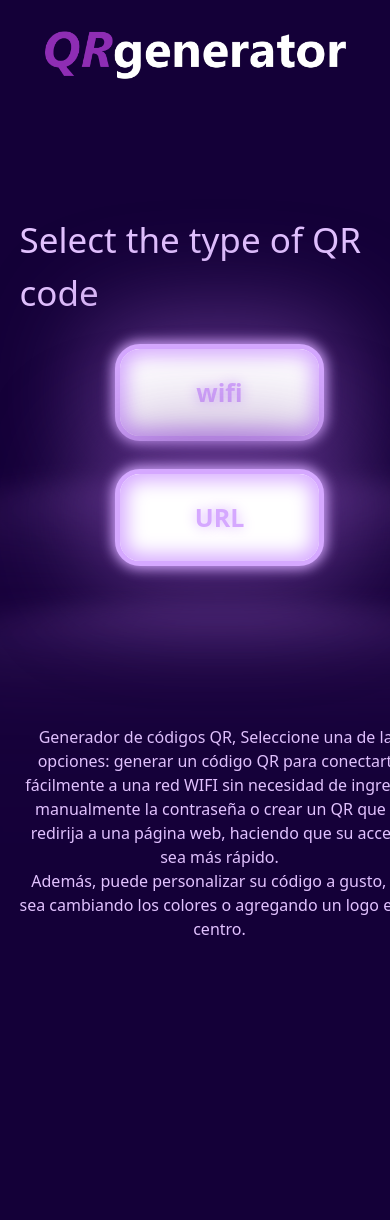
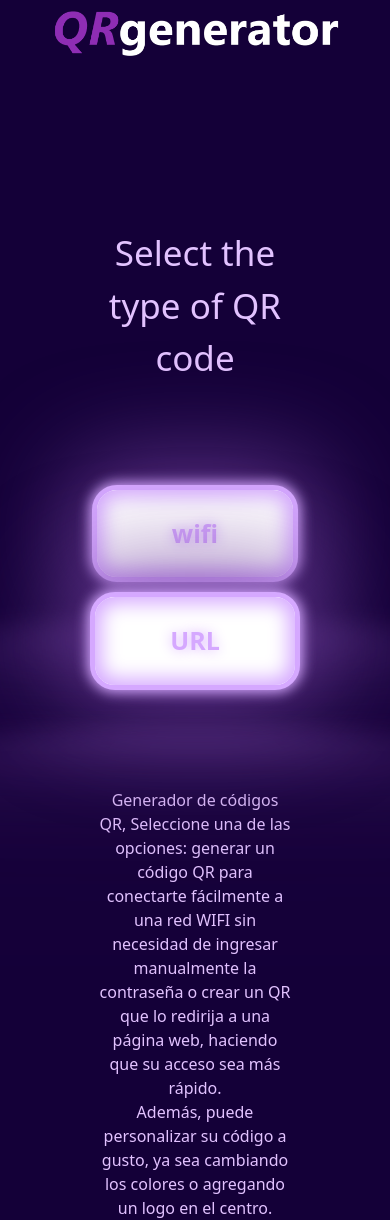
Before and after one commit to BraianL02/QRCodeWeb, a Flask app: page / in a window 390 px wide; the page is wider, and only the part inside the window is pictured. Before the commit the page ends 935 px from the top of that part, so only its background shows below. Run offline with Flask 3, Linux system fonts and the light colour scheme.

Commit message:
responsive correction

```diff
--- a/static/css/layout.css
+++ b/static/css/layout.css
@@ -4,31 +4,28 @@
     padding: 0;
 }
 body {
-    /* display: flex;
-    flex-direction: column; */
     background-color: #140038 !important;
     font-family: Arial, Helvetica, sans-serif;
-    /* margin: 0;
-    padding: 0; */
     min-height: 100vh;
 }
-.main-container{
-    display: grid;
-    grid-template-columns: 1fr;
-    grid-template-rows: 10% 20% 30%;
-    margin: 20px auto;
-    max-width: 1500px;
-    padding: 40px auto;
-    width: 90%;
+.main-container {
+    display: flex;
+    flex-direction: column;
+    align-items: center;
+    justify-content: center;
+    gap: 20px;
+    min-width: 0; /* Permite que los elementos hijos se contraigan si es necesario */
+    overflow: hidden;
 }
 
 .logo {
     padding-top: 10px ;
     padding-left: 20px;
     cursor: default;
-    width: 330px;
+    width: 25vw;
     height: auto;
     transition: 0.5s;
+    margin: 0 auto !important;
 }
 .logo:hover{
     transform: scale(1.14);
@@ -36,6 +33,7 @@ body {
 
 .title {
     font-size: 35px;
+    text-align: center;
     justify-content: center; /* Centrar verticalmente */
     align-items: center; /* Centrar horizontalmente */
     margin-top: 150px;
@@ -56,14 +54,16 @@ p {
     align-items: center;
     display: flex;
     cursor: default;
+    width: 50vw;
 }
 .buttons {
     justify-content: center; /* Centrar verticalmente */
     align-items: center; /* Centrar horizontalmente */
     display: grid;
     grid-template-columns: 1fr 1fr;
-    margin: 30px auto;
+    /* margin: 30px auto; */
     gap: 100px;
+    width: 50vw;
 }
 .buttons button {
     /* border-radius: 10px; */
@@ -115,7 +115,7 @@ button:active {
    }
 
 .buttons #confirm_button_wifi, #back_button{
-    margin: 0 auto;
+    /* margin: 0 auto; */
     max-width: 150px;
     text-align:center;
     white-space: nowrap;
@@ -125,7 +125,7 @@ button:active {
     align-items: center;
 }
 .final-text{
-    width: 400px;
+    width: 50vw;
     margin: 0 auto;
     text-align: center;
     margin-top: 20%;
@@ -148,7 +148,7 @@ button:active {
     opacity: 0;
     transition: opacity 0.7s ease-in-out, visibility 0.7s ease-in-out;
     position: absolute;
-    width: 400px;
+    width: 50vw;
     margin: 0 auto;
 }
 #hidden-url.show {
@@ -226,25 +226,60 @@ button:active {
 
 /* Large devices (laptops/desktops, 992px and up) */
 @media only screen and (max-width: 992px) {
-    .buttons{
-        grid-template-columns: 1fr;
-        gap: 30px;
+
+    .content {
+        margin: 0 auto;
+        min-width: 0;
+        padding: 20px;
     }
-
+    /* #hidden-url{
+        width: 70vw;
+    } */
+    .logo{
+        width: 30vw;
+    }
 }
 
 /* Medium devices (landscape tablets, 768px and up) */
 @media only screen and (max-width: 768px) {
-    .buttons{
-        grid-template-columns: 1fr;
-        gap: 20px;
+    .buttons {
+        display: flex;
+        flex-direction: column;
+        align-items: center;
+        gap: 10px;
+        width: auto;
+    }
+    .content {
+        margin: 0 auto;
+        min-width: 0;
+        padding: 20px;
+    }
+    /* #hidden-url{
+        width: 70vw;
+    } */
+    .logo{
+        width: 40vw;
     }
 }
 
 /* Small devices (portrait tablets and large phones, 600px and up) */
 @media only screen and (max-width: 600px) {
-    .buttons{
-        grid-template-columns: 1fr;
-        gap: 20px;
+    .buttons {
+        display: flex;
+        flex-direction: column;
+        align-items: center;
+        gap: 10px; /* Ajusta el espacio entre botones */
+        width: auto; /* Permite que los botones se ajusten al contenido */
+    }
+    .content {
+        margin: 0 auto;
+        min-width: 0;
+        padding: 20px;
+    }
+    /* #hidden-url{
+        width: 70vw;
+    } */
+    .logo{
+        width: 80vw;
     }
 }
```
Also changed, not shown: static/Output/google.com.png (added).
